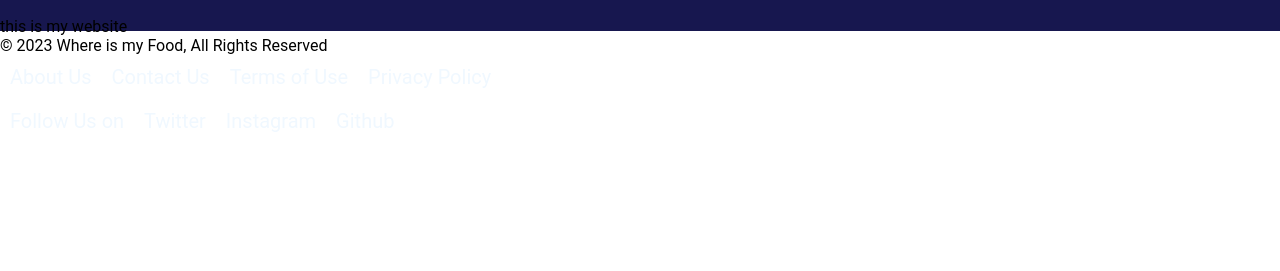
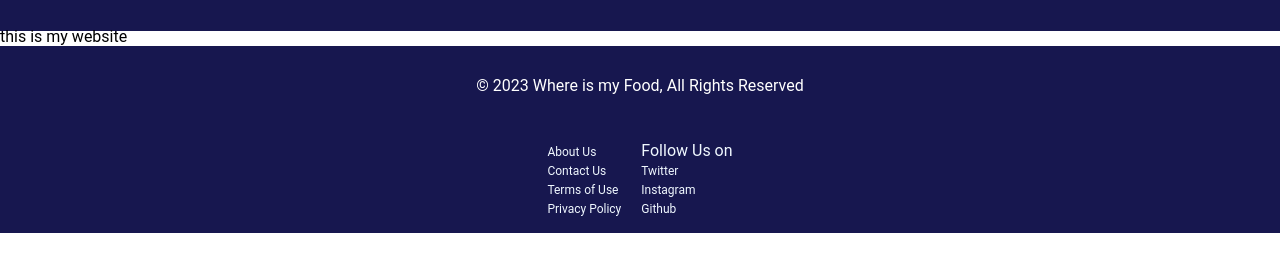
Before and after one commit to webdev-krishna/html-css-projects, a plain HTML site: page index.html in a window 1280 px wide. Shown: the part 283-554 px from the top of the page. Drawn offline with Linux system fonts and the light colour scheme.

Commit message:
done with adding styles to footer

```diff
--- a/style.css
+++ b/style.css
@@ -3,6 +3,7 @@ body{
     font-family: Roboto,'Helvetica Neue', sans-serif;
     margin: 0;
     background-color: rgb(255, 255, 255);
+    height: 100vh;
 }
 
 .header {
@@ -10,6 +11,7 @@ body{
     display: flex;
     flex-direction: column;
     height: 300px;
+    margin-bottom: 10px;
 }
 .navbar {
     background-color: #3426d099;
@@ -19,7 +21,7 @@ body{
     align-items: center;
 
 }
-ul {
+.navbar ul {
     display: flex;
     list-style: none;
     padding: 0;
@@ -44,7 +46,7 @@ ul {
 .right-links {
     margin: 0;
 }
-a{
+.navbar a{
     text-decoration: none;
     color: aliceblue;
     font-size: 20px;
@@ -52,10 +54,10 @@ a{
     text-align: center;
     padding: 10px;
 }
-li a::before {
+.navbar li a::before {
     color: #3426d099;
 }
-li a:hover {
+.navbar li a:hover {
     color: yellow;
 }
 
@@ -83,10 +85,6 @@ li a:hover {
 .hero-text p {
     color: aliceblue;
 }
-.hero-img {
-
-
-}
 .hero-img img {
     width: 300px;
     height: 200px;
@@ -94,3 +92,30 @@ li a:hover {
     border-radius: 8px;
     border: 3px solid #fff;
 }
+.footer {
+    background-color: rgb(23, 23, 79);
+
+}
+.copyright {
+    text-align: center;
+    color: #fff;
+    padding: 30px 0;
+}
+.footer-container {
+    display: flex;
+    justify-content: center;
+    align-items: center;
+}
+.footer ul {
+    list-style: none;
+    padding: 0;
+}
+.footer a {
+    text-decoration: none;
+    color: aliceblue;
+    font-size: 12px;
+    padding: 10px;
+}
+.heading a {
+    font-size: 16px;
+}
```
